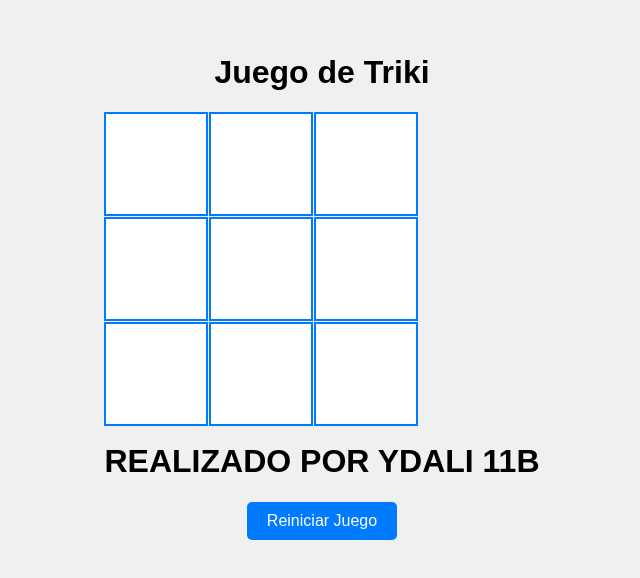
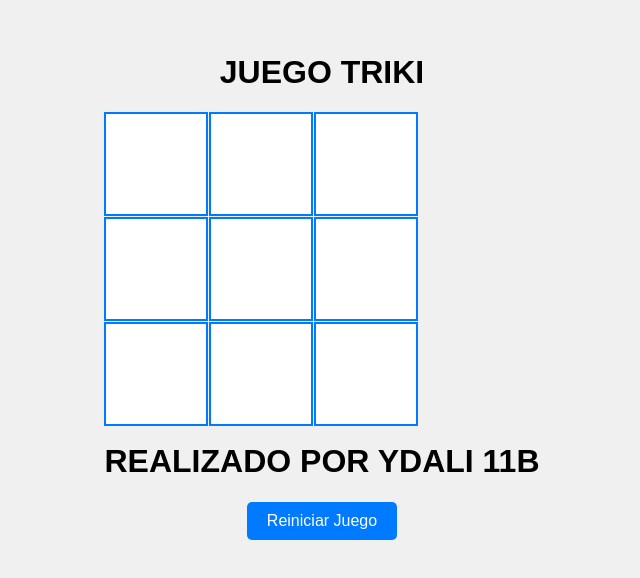
Before and after one commit to alegria0-0/triki, a plain HTML site: page index.html in a window 1280 px wide. Shown: the part 112-690 px from the top of the page, without its empty margins (318-958 px from the left). Drawn offline with Linux system fonts and the light colour scheme.

Commit message:
Update index.html

```diff
--- a/index.html
+++ b/index.html
@@ -8,7 +8,7 @@
 </head>
 <body>
     <div class="container">
-        <h1>Juego de Triki </h1>
+        <h1>JUEGO TRIKI </h1>
         <div id="board" class="board"></div>
          <h1>REALIZADO POR YDALI 11B </h1>
         <button id="reset">Reiniciar Juego</button>
```
